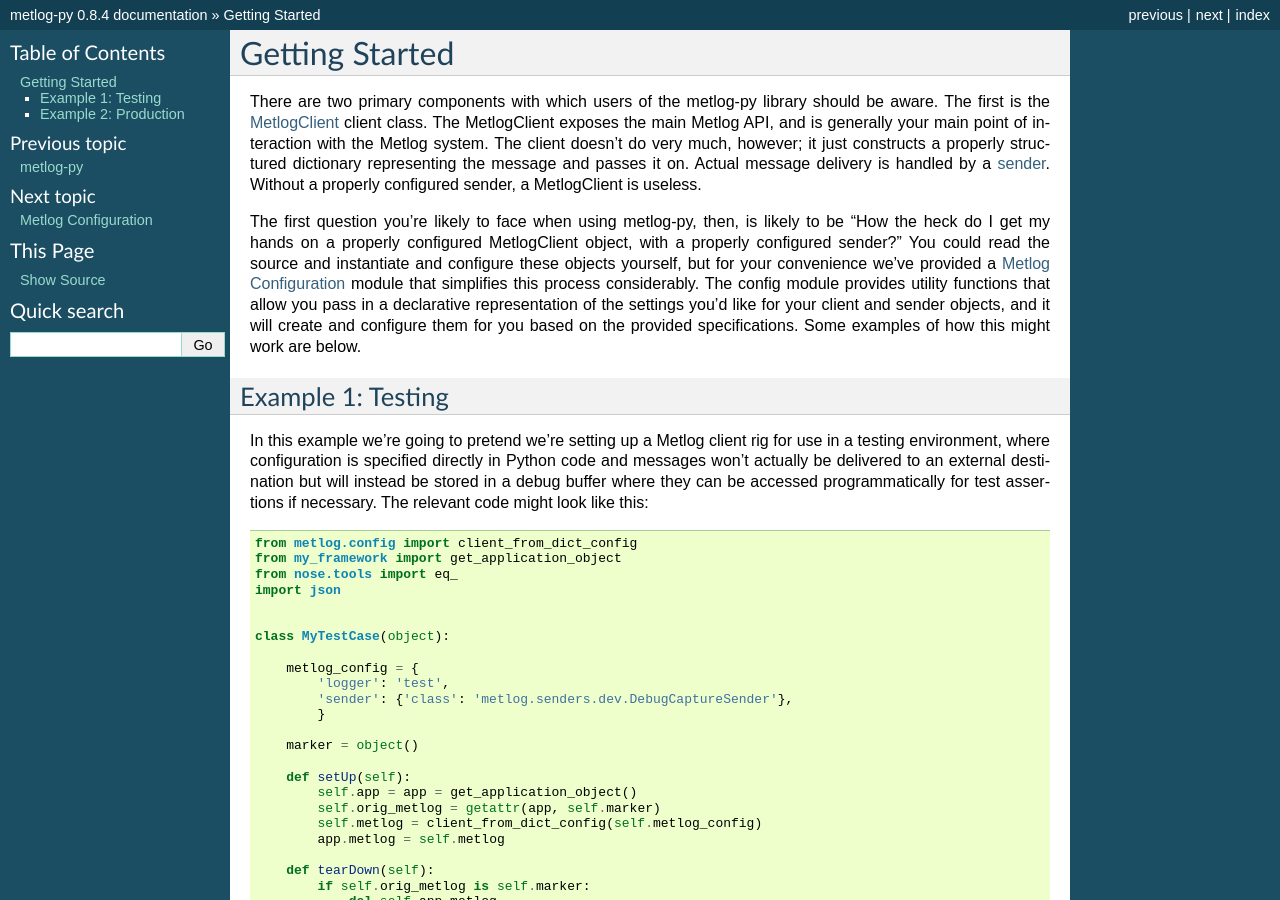
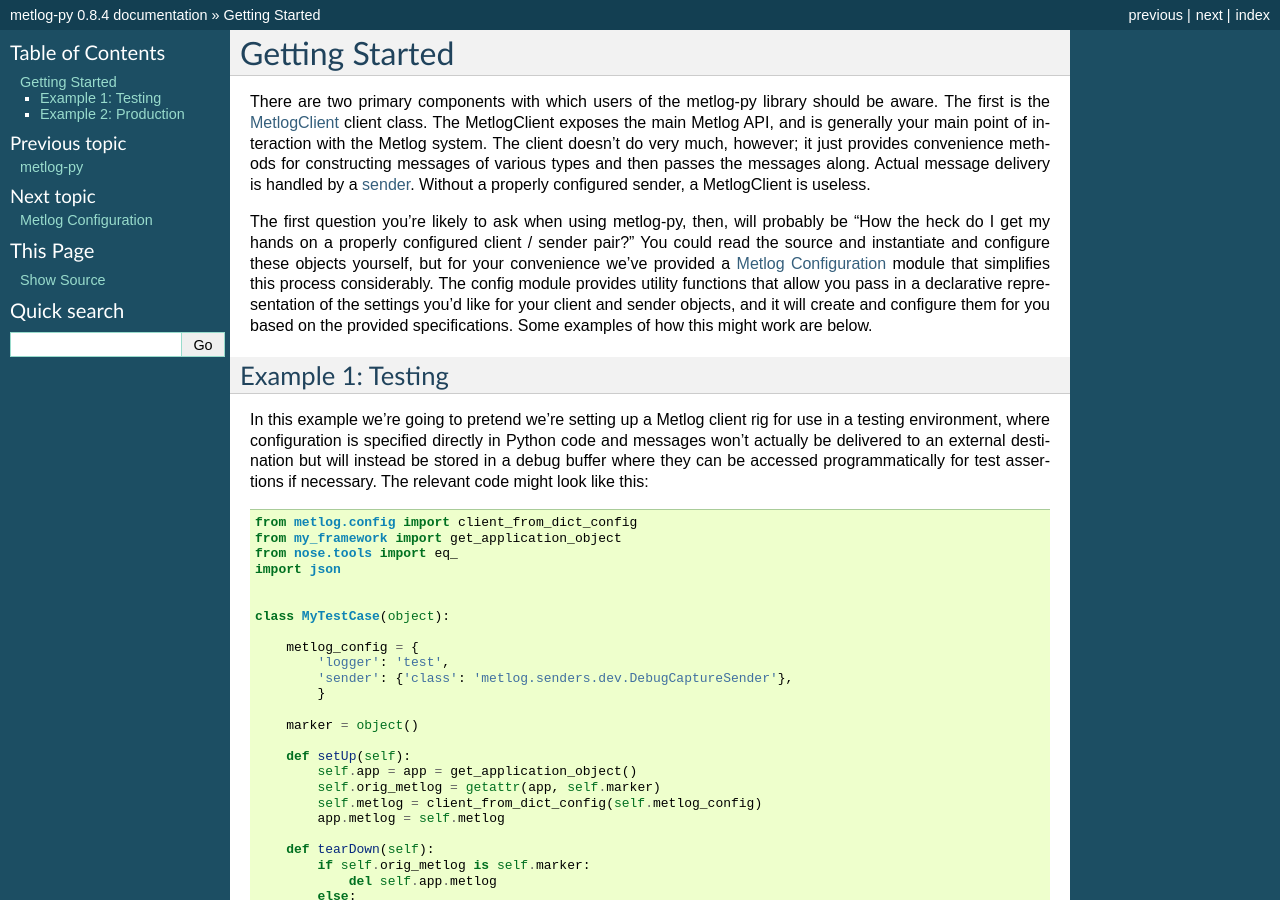
Before and after one commit to mozilla-services/metlog-py, a Sphinx documentation site: the page built from docs/getstarted.rst, in a window 1280 px wide and 900 px high. Built offline with Sphinx 7.4.7, drawn with Linux system fonts in a browser that asks for light colours.

Commit message:
more slight doc edits

```diff
--- a/docs/getstarted.rst
+++ b/docs/getstarted.rst
@@ -5,20 +5,20 @@
 should be aware. The first is the :doc:`api/client` client class. The
 MetlogClient exposes the main Metlog API, and is generally your main point of
 interaction with the Metlog system. The client doesn't do very much, however;
-it just constructs a properly structured dictionary representing the message
-and passes it on. Actual message delivery is handled by a :doc:`sender
-<api/senders>`. Without a properly configured sender, a MetlogClient is
-useless.
+it just provides convenience methods for constructing messages of various types
+and then passes the messages along. Actual message delivery is handled by a
+:doc:`sender <api/senders>`. Without a properly configured sender, a
+MetlogClient is useless.
 
-The first question you're likely to face when using metlog-py, then, is likely
-to be "How the heck do I get my hands on a properly configured MetlogClient
-object, with a properly configured sender?" You could read the source and
-instantiate and configure these objects yourself, but for your convenience
-we've provided a :doc:`config` module that simplifies this process
-considerably. The config module provides utility functions that allow you pass
-in a declarative representation of the settings you'd like for your client and
-sender objects, and it will create and configure them for you based on the
-provided specifications. Some examples of how this might work are below.
+The first question you're likely to ask when using metlog-py, then, will
+probably be "How the heck do I get my hands on a properly configured client /
+sender pair?" You could read the source and instantiate and configure these
+objects yourself, but for your convenience we've provided a :doc:`config`
+module that simplifies this process considerably. The config module provides
+utility functions that allow you pass in a declarative representation of the
+settings you'd like for your client and sender objects, and it will create and
+configure them for you based on the provided specifications. Some examples of
+how this might work are below.
 
 Example 1: Testing
 ------------------
```
